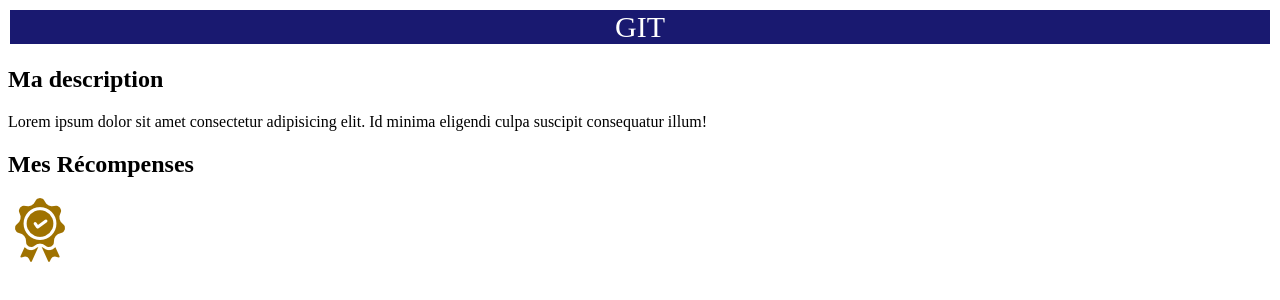
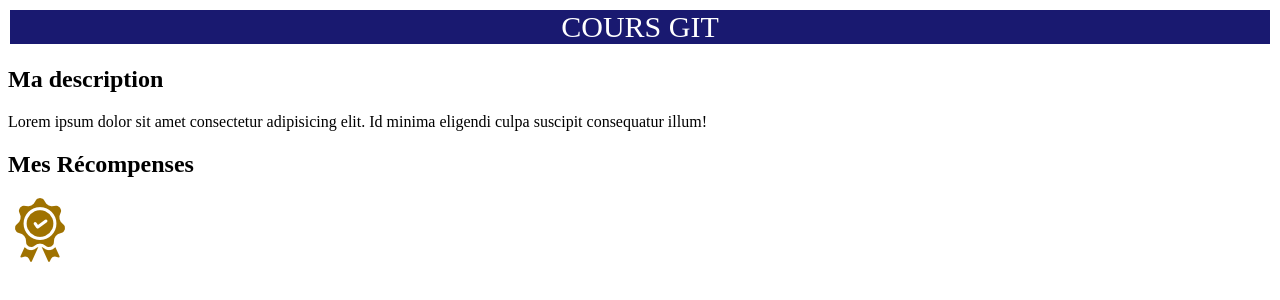
Before and after one commit to timotheegrollier/cours_git_medoc, a plain HTML site: page index.html in a window 1280 px wide. Drawn offline with Linux system fonts and the light colour scheme.

Commit message:
add title

```diff
--- a/index.html
+++ b/index.html
@@ -13,7 +13,7 @@
 <body>
 
     <div id="top-banner">
-        GIT
+        COURS GIT
     </div>
 
     <!-- DESCRIPTION -->
```
